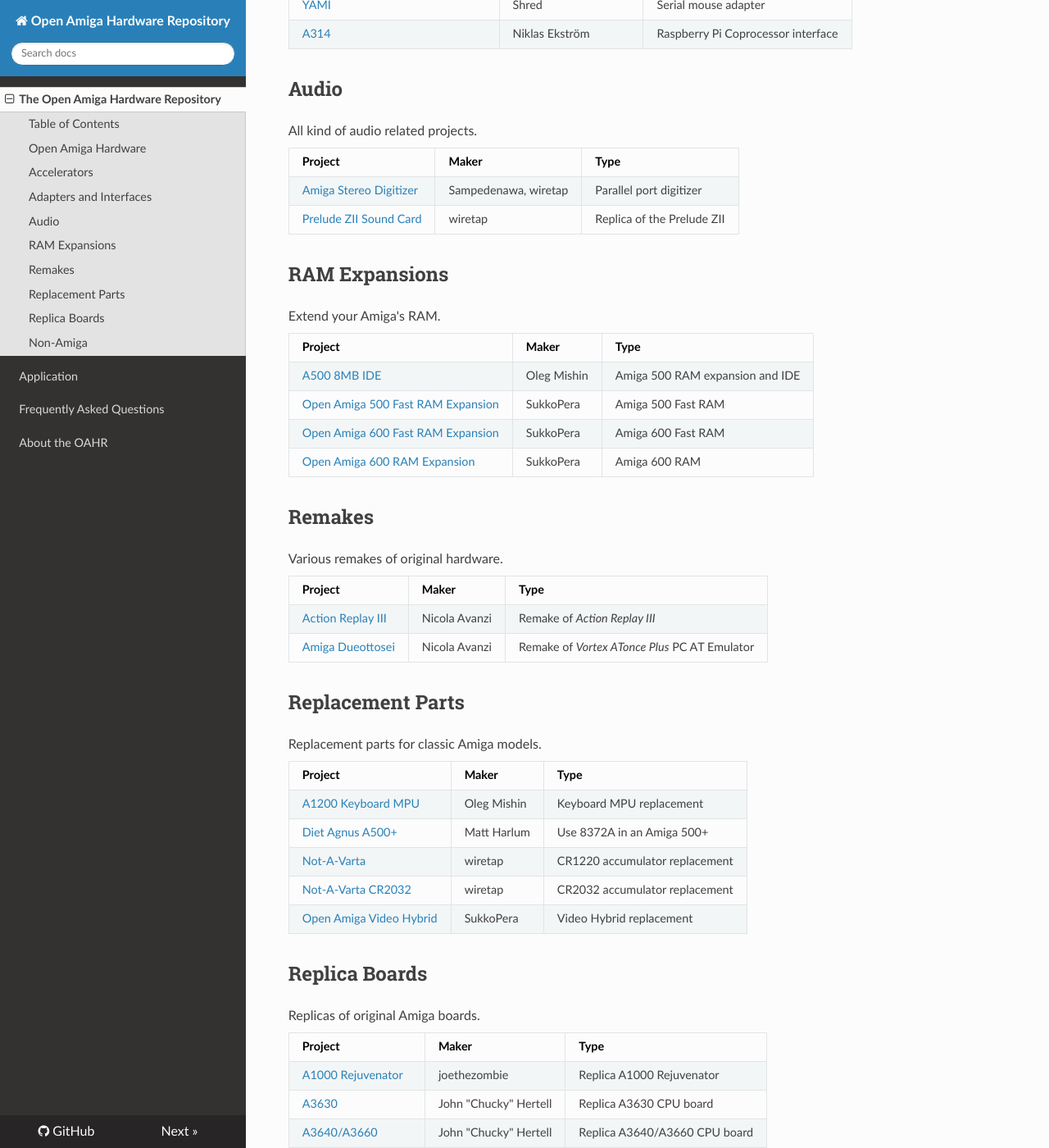
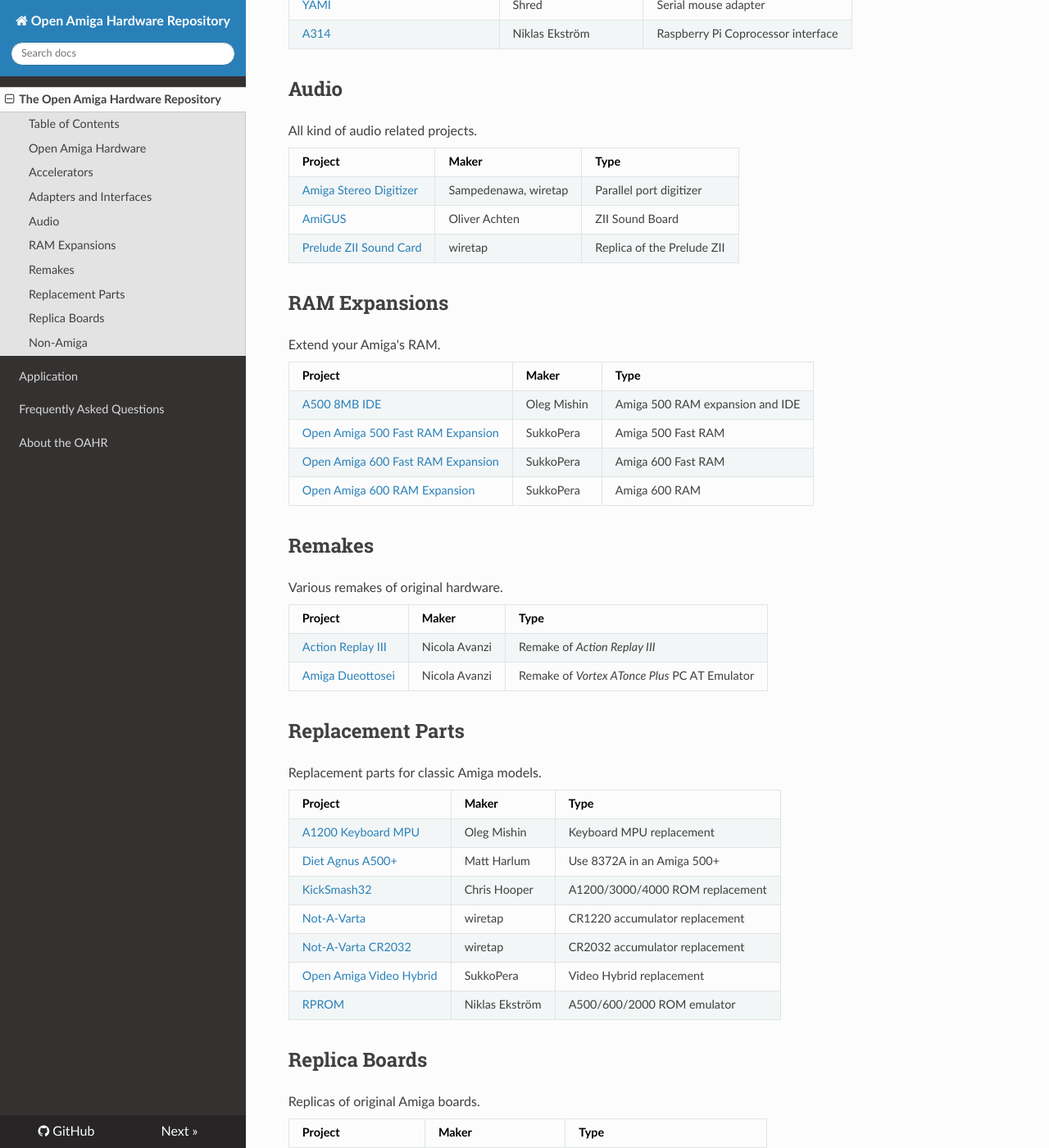
Before and after one commit to oahr/oahr, an MkDocs documentation site: the page built from src/index.md, in a window 1280 px wide and 1400 px high, scrolled down 1927 px. Shown: the whole window at 82% size. Built offline with MkDocs 1.6.1, drawn with Linux system fonts in a browser that asks for light colours.

Commit message:
Add AmiGUS and ROM replacements

```diff
--- a/src/index.md
+++ b/src/index.md
@@ -70,6 +70,7 @@
 | Project  | Maker | Type |
 | -------- | ----- | ---- |
 | [Amiga Stereo Digitizer](https://github.com/wiretap-retro/Amiga-Stereo-Digitizer) | Sampedenawa, wiretap | Parallel port digitizer |
+| [AmiGUS](https://github.com/necronomfive/AmiGUS-pub) | Oliver Achten | ZII Sound Board |
 | [Prelude ZII Sound Card](https://github.com/wiretap-retro/Prelude-ZII-Sound-Card) | wiretap | Replica of the Prelude ZII |
 
 ## RAM Expansions
@@ -100,9 +101,11 @@
 | -------- | ----- | ---- |
 | [A1200 Keyboard MPU](https://github.com/OlegMishin/A1200_keyb_MPU) | Oleg Mishin | Keyboard MPU replacement |
 | [Diet Agnus A500+](https://github.com/LIV2/Diet-Agnus-A500-plus) | Matt Harlum | Use 8372A in an Amiga 500+ |
+| [KickSmash32](https://github.com/cdhooper/kicksmash32) | Chris Hooper | A1200/3000/4000 ROM replacement |
 | [Not-A-Varta](https://github.com/wiretap-retro/Not-A-Varta) | wiretap | CR1220 accumulator replacement |
 | [Not-A-Varta CR2032](https://github.com/wiretap-retro/Not-A-Varta-CR2032) | wiretap | CR2032 accumulator replacement |
 | [Open Amiga Video Hybrid](https://github.com/SukkoPera/OpenAmigaVideoHybrid) | SukkoPera | Video Hybrid replacement |
+| [RPROM](https://github.com/niklasekstrom/RPROM) | Niklas Ekström | A500/600/2000 ROM emulator |
 
 ## Replica Boards
 
```
Also changed, not shown: docs/index.html (+16 -1 lines), docs/search/search_index.json (+1 -1 lines), docs/sitemap.xml (+4 -4 lines), 1 other file.
